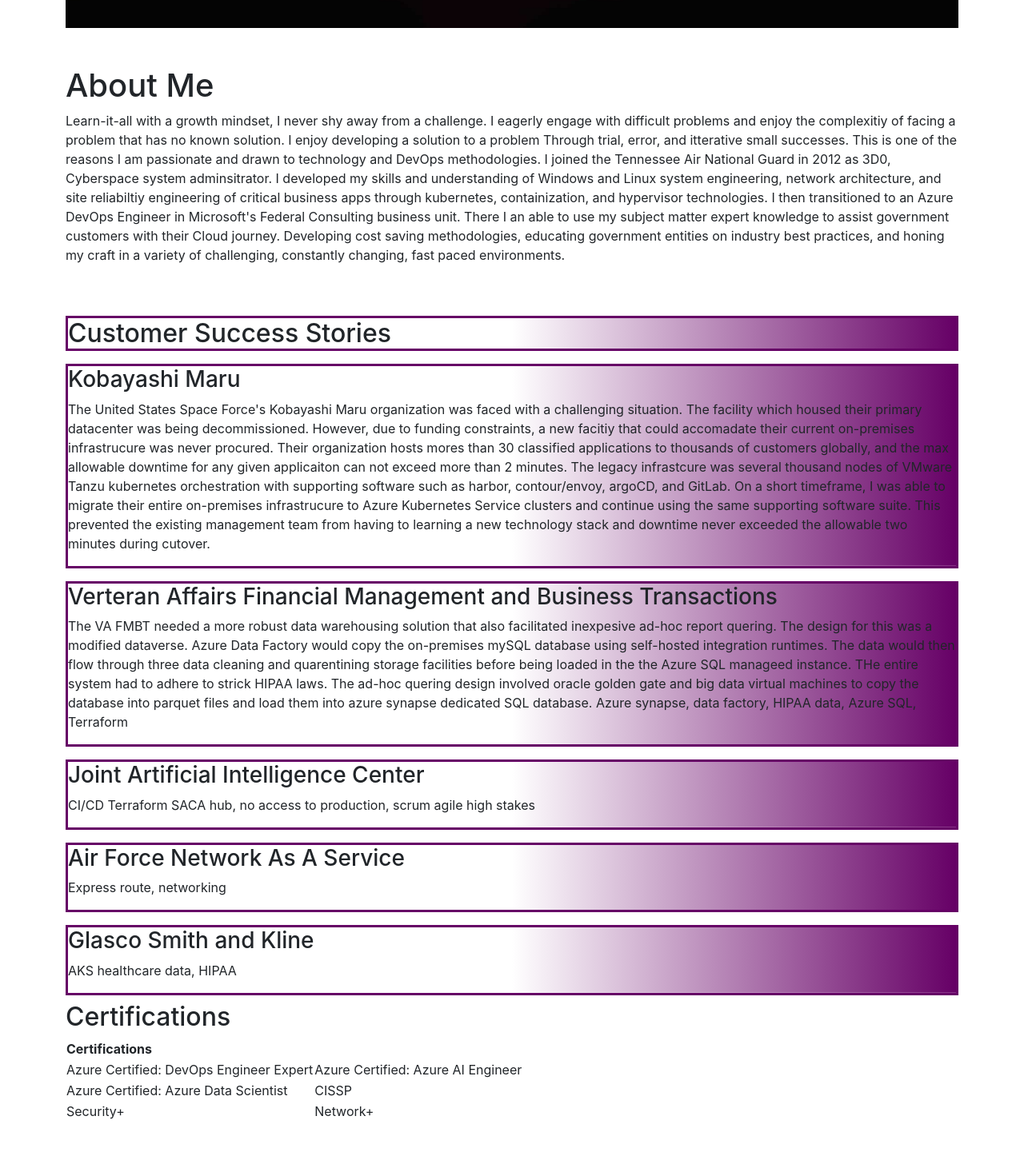
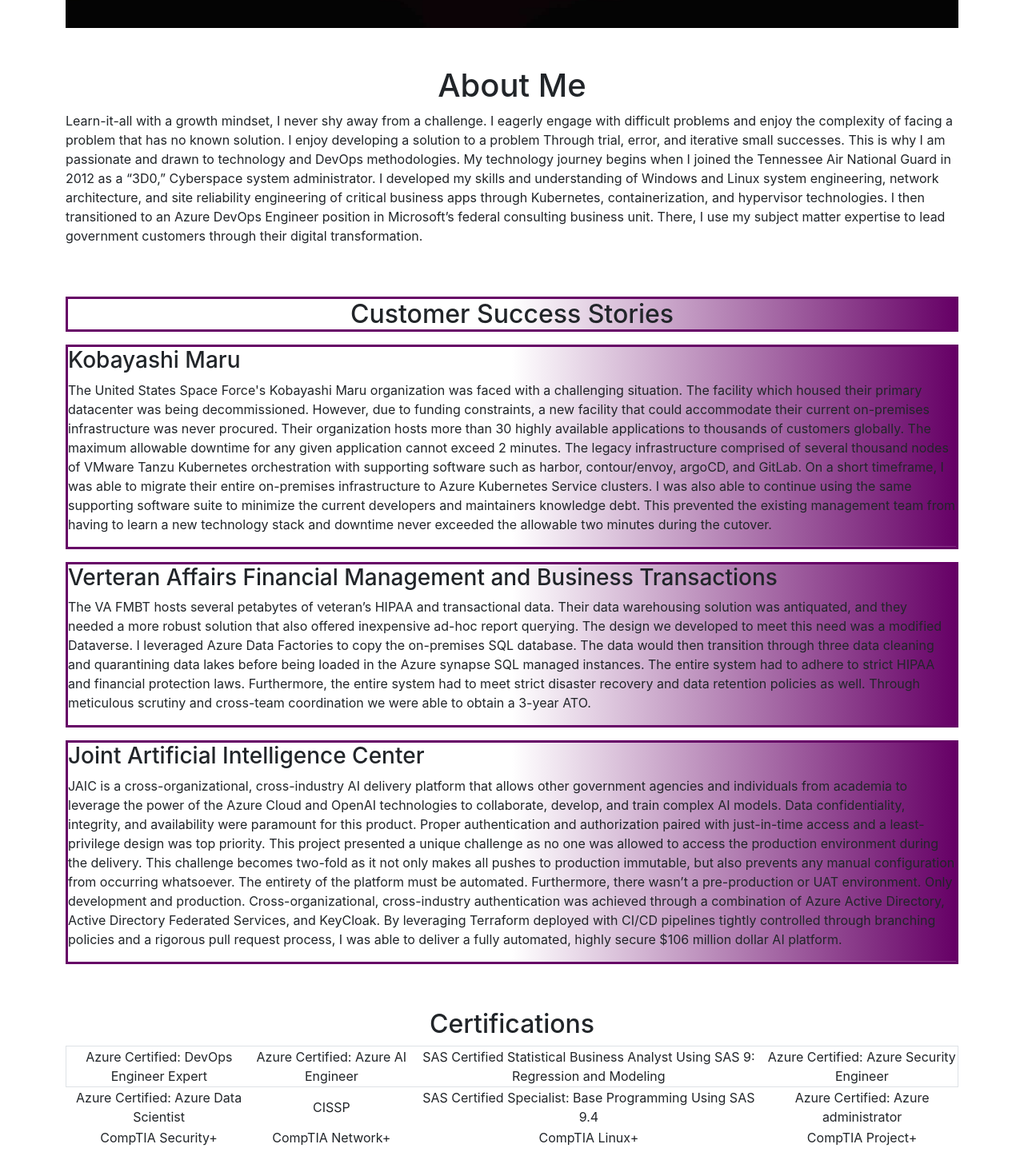
Before and after one commit to jogeorg/website, a React (Create React App) app: page / in a window 1280 px wide. Shown: the part 660-2101 px from the top of the page at 80% size. Built offline with nearby package versions, Linux system fonts and the light colour scheme.

Commit message:
about me update

```diff
--- a/src/components/AboutMe.js
+++ b/src/components/AboutMe.js
@@ -13,35 +13,23 @@
     return (
         <div>
             <div className="py-5">
+                <div className="text-center">
                     <h1>About Me</h1>
+                </div>
                 <p>
-                    Learn-it-all with a growth mindset, I never shy away from a challenge. I eagerly engage with difficult problems and enjoy the complexitiy of facing
-                    a problem that has no known solution. I enjoy developing a solution to a problem Through trial, error, and itterative small successes. This is one of the
-                    reasons I am passionate and drawn to technology and DevOps methodologies. I joined the Tennessee Air National Guard in 2012 as 3D0, Cyberspace system adminsitrator.
-                    I developed my skills and understanding of Windows and Linux system engineering, network architecture, and site reliabiltiy engineering of critical business apps
-                    through kubernetes, containization, and hypervisor technologies.
-
-                    I then transitioned to an Azure DevOps Engineer in Microsoft's Federal Consulting business unit. There I an able to use my subject matter expert knowledge to assist
-                    government customers with their Cloud journey. Developing cost saving methodologies, educating government entities on industry best practices, and honing my craft
-                    in a variety of challenging, constantly changing, fast paced environments.
+                    Learn-it-all with a growth mindset, I never shy away from a challenge. I eagerly engage with difficult problems and enjoy the complexity of facing a problem that has no known solution. I enjoy developing a solution to a problem Through trial, error, and iterative small successes. This is why I am passionate and drawn to technology and DevOps methodologies. My technology journey begins when I joined the Tennessee Air National Guard in 2012 as a “3D0,” Cyberspace system administrator. I developed my skills and understanding of Windows and Linux system engineering, network architecture, and site reliability engineering of critical business apps through Kubernetes, containerization, and hypervisor technologies. I then transitioned to an Azure DevOps Engineer position in Microsoft’s federal consulting business unit. There, I use my subject matter expertise to lead government customers through their digital transformation.
                 </p>
             </div>
 
-            <div>
-                <h2 className="aboutMe">Customer Success Stories</h2>
+            <div id="custss">
+                <h2 className="aboutMe text-center">Customer Success Stories</h2>
             </div>
 
             <div className="py-2">
                 <div className="aboutMe">
                     <h3>Kobayashi Maru</h3>
                     <p>
-                        The United States Space Force's Kobayashi Maru organization was faced with a challenging situation. The facility which housed their primary
-                        datacenter was being decommissioned. However, due to funding constraints, a new facitiy that could accomadate their current on-premises infrastrucure
-                        was never procured. Their organization hosts mores than 30 classified applications to thousands of customers globally, and the max allowable downtime for any given applicaiton can not exceed more than 2 minutes.
-                        The legacy infrastcure was several thousand nodes of VMware Tanzu kubernetes orchestration with supporting software such as harbor, contour/envoy, argoCD, and GitLab.
-                        On a short timeframe, I was able to migrate their entire on-premises infrastrucure to Azure Kubernetes Service clusters and continue using the same supporting software suite.
-                        This prevented the existing management team from having to learning a new technology stack and downtime never exceeded the allowable two minutes during cutover.
-
+                        The United States Space Force's Kobayashi Maru organization was faced with a challenging situation. The facility which housed their primary datacenter was being decommissioned. However, due to funding constraints, a new facility that could accommodate their current on-premises infrastructure was never procured. Their organization hosts more than 30 highly available applications to thousands of customers globally. The maximum allowable downtime for any given application cannot exceed 2 minutes. The legacy infrastructure comprised of several thousand nodes of VMware Tanzu Kubernetes orchestration with supporting software such as harbor, contour/envoy, argoCD, and GitLab. On a short timeframe, I was able to migrate their entire on-premises infrastructure to Azure Kubernetes Service clusters. I was also able to continue using the same supporting software suite to minimize the current developers and maintainers knowledge debt. This prevented the existing management team from having to learn a new technology stack and downtime never exceeded the allowable two minutes during the cutover.
                     </p>
                 </div>
             </div>
@@ -49,56 +37,49 @@
                 <div className="aboutMe">
                     <h3>Verteran Affairs Financial Management and Business Transactions</h3>
                     <p>
-                        The VA FMBT needed a more robust data warehousing solution that also facilitated inexpesive ad-hoc report quering.
-                        The design for this was a modified dataverse. Azure Data Factory would copy the on-premises mySQL database using self-hosted integration runtimes.
-                        The data would then flow through three data cleaning and quarentining storage facilities before being loaded in the the Azure SQL manageed instance.
-                        THe entire system had to adhere to strick HIPAA laws. The ad-hoc quering design involved oracle golden gate and big data virtual machines to copy the
-                        database into parquet files and load them into azure synapse dedicated SQL database.
-                        Azure synapse, data factory, HIPAA data, Azure SQL, Terraform
+                        The VA FMBT hosts several petabytes of veteran’s HIPAA and transactional data. Their data warehousing solution was antiquated, and they needed a more robust solution that also offered inexpensive ad-hoc report querying. The design we developed to meet this need was a modified Dataverse. I leveraged Azure Data Factories to copy the on-premises SQL database. The data would then transition through three data cleaning and quarantining data lakes before being loaded in the Azure synapse SQL managed instances. The entire system had to adhere to strict HIPAA and financial protection laws. Furthermore, the entire system had to meet strict disaster recovery and data retention policies as well. Through meticulous scrutiny and cross-team coordination we were able to obtain a 3-year ATO.
+
                     </p>
                 </div>
             </div>
             <div className="py-2">
                 <div className="aboutMe">
                     <h3>Joint Artificial Intelligence Center</h3>
-                    <p>CI/CD Terraform SACA hub, no access to production, scrum agile high stakes</p>
+                    <p>
+                        JAIC is a cross-organizational, cross-industry AI delivery platform that allows other government agencies and individuals from academia to leverage the power of the Azure Cloud and OpenAI technologies to collaborate, develop, and train complex AI models. Data confidentiality, integrity, and availability were paramount for this product. Proper authentication and authorization paired with just-in-time access and a least-privilege design was top priority. This project presented a unique challenge as no one was allowed to access the production environment during the delivery. This challenge becomes two-fold as it not only makes all pushes to production immutable, but also prevents any manual configuration from occurring whatsoever. The entirety of the platform must be automated. Furthermore, there wasn’t a pre-production or UAT environment. Only development and production. Cross-organizational, cross-industry authentication was achieved through a combination of Azure Active Directory, Active Directory Federated Services, and KeyCloak. By leveraging Terraform deployed with CI/CD pipelines tightly controlled through branching policies and a rigorous pull request process, I was able to deliver a fully automated, highly secure $106 million dollar AI platform.
+                    </p>
                 </div>
             </div>
-            <div className="py-2">
-                <div className="aboutMe">
-                    <h3>Air Force Network As A Service</h3>
-                    <p>Express route, networking</p>
-                </div>
-            </div>
-            <div className="py-2">
-                <div className="aboutMe">
-                    <h3>Glasco Smith and Kline</h3>
-                    <p>AKS healthcare data, HIPAA</p>
-                </div>
-            </div>
-
-
-            <div>
-
-                <h2>Certifications</h2>
-
-                <table>
-                    <th>Certifications</th>
-                    <tr>
+            <div className="py-5 row text-center justify-content-center">
+                <h2 id="certs">Certifications</h2>
+                <div className="">
+                    <table className="table table-responsive">
+                        <tr className="pw-1 border">
                             <td>Azure Certified: DevOps Engineer Expert</td>
                             <td>Azure Certified: Azure AI Engineer</td>
-
+                            <td>SAS Certified Statistical Business Analyst Using SAS 9: Regression and Modeling</td>
+                            <td>Azure Certified: Azure Security Engineer</td>
                         </tr>
                         <tr>
                             <td>Azure Certified: Azure Data Scientist</td>
                             <td>CISSP</td>
+                            <td>SAS Certified Specialist: Base Programming Using SAS 9.4</td>
+                            <td>Azure Certified: Azure administrator</td>
                         </tr>
                         <tr>
-                        <td>Security+</td>
-                        <td>Network+</td>
+                            <td>CompTIA Security+</td>
+                            <td>CompTIA Network+</td>
+                            <td>CompTIA Linux+</td>
+                            <td>CompTIA Project+</td>
+                        </tr>
+                        <tr>
+                            <td>CCNA - Security</td>
+                            <td>CCNA - Routing and Switching</td>
+                            <td>CompTIA A+</td>
+                            <td>Microsoft Certified Trainer</td>
                         </tr>
                     </table>
-
+                </div>
             </div>
         </div >
     )
--- a/src/components/Navbar.js
+++ b/src/components/Navbar.js
@@ -12,6 +12,12 @@
                     <ul className="navbar-nav ms-auto mb-2 mb-lg-0">
                         <li className="nav-item">
                             <a className="nav-link active" style={{ "color": "#ffffff" }} aria-current="page" href="#AboutMe">About Me</a>
+                        </li>
+                        <li className="nav-item">
+                            <a className="nav-link active" style={{ "color": "#ffffff" }} aria-current="page" href="#custss">Customer Stories</a>
+                        </li>
+                        <li className="nav-item">
+                            <a className="nav-link active" style={{ "color": "#ffffff" }} aria-current="page" href="#certs">Certifications</a>
                         </li>
                         <li className="nav-item">
                             <a className="nav-link active" style={{ "color": "#ffffff" }} aria-current="page" href="#Resume">Resume</a>
```
Lines whose indentation alone changed are shown as unchanged.
